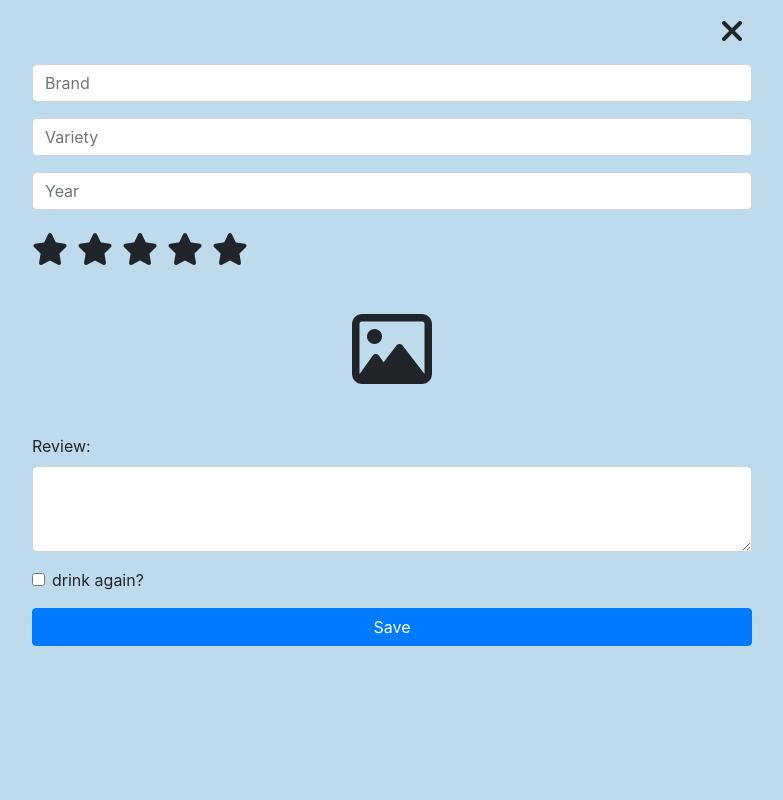
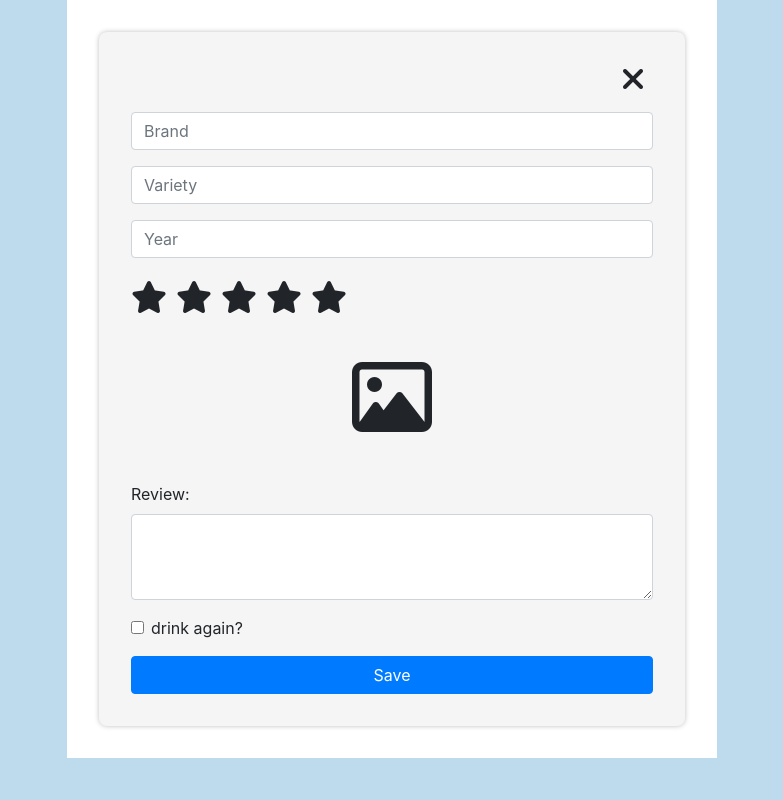
Before and after one commit to AndrewCasta/wine.io, a Flask app: page /add in a window 1280 px wide. Shown: the whole page, without its empty margins (248-1031 px from the left). Run offline with Flask 2, Linux system fonts and the light colour scheme; data that the repository does not hold is empty; some libraries are stand-ins or nearby versions.

Commit message:
restyled add screen

```diff
--- a/static/css/style.css
+++ b/static/css/style.css
@@ -72,12 +72,18 @@ Add
  */
 
 .review-container {
-  width: 90%;
-  max-width: 720px;
+  background: var(--main-white);
+  padding: 2rem;
+  /* width: 90%; */
+  max-width: 650px;
   margin: 0 auto;
 }
 
 form {
+  background: var(--main-grey);
+  padding: 1rem 2rem 2rem;
+  border-radius: var(--radius);
+  box-shadow: var(--shadow-light);
   display: grid;
 }
 
```
